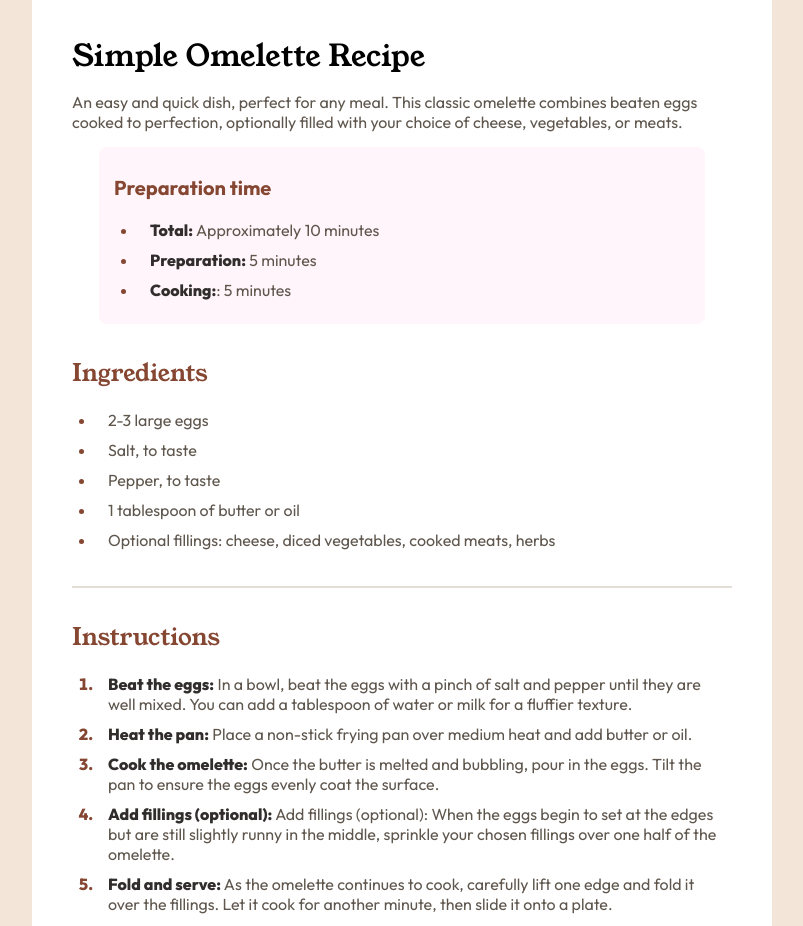
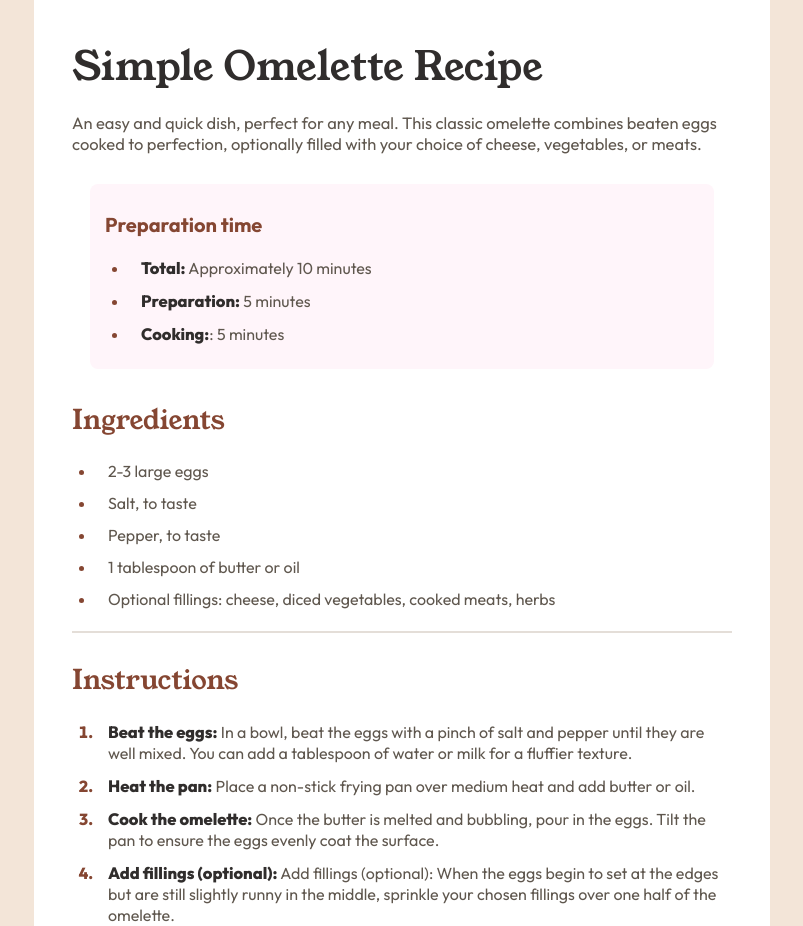
Before and after one commit to Lescano713/RecipePageMain, a plain HTML site: page index.html in a window 1280 px wide. Shown: the part 394-1320 px from the top of the page, without its empty margins (238-1041 px from the left). Drawn offline with Linux system fonts and the light colour scheme.

Commit message:
Uploading corrected HTML and CSS files

```diff
--- a/index.html
+++ b/index.html
@@ -10,18 +10,18 @@
 </head>
 <body>
   <main>
+    <div class="img-content">
+      <img class="recipe-img" src="./assets/images/image-omelette.jpeg" alt="image omelette">
+    </div>
     <section class="recipe">
-      <div class="img-content">
-        <img class="recipe-img" src="./assets/images/image-omelette.jpeg" alt="image omelette">
-      </div>
       <h1>Simple Omelette Recipe</h1>
       <p>An easy and quick dish, perfect for any meal. This classic omelette combines beaten eggs cooked to perfection, optionally filled with your choice of cheese, vegetables, or meats.</p>
       <div class="recipe-preparation-time">
         <h3>Preparation time</h3>
         <ul class="preparation-time-list">
-          <li><span>Total:</span> Approximately 10 minutes</li>
-          <li><span>Preparation:</span> 5 minutes</li>
-          <li><span>Cooking:</span>: 5 minutes</li>
+          <li><span class="span-bold">Total:</span> Approximately 10 minutes</li>
+          <li><span class="span-bold">Preparation:</span> 5 minutes</li>
+          <li><span class="span-bold">Cooking:</span>: 5 minutes</li>
         </ul>
       </div>
     </section>
@@ -38,12 +38,12 @@
     <section class="instructions">
       <h2>Instructions</h2>
       <ol class="instructions-list">
-        <li><span>Beat the eggs:</span> In a bowl, beat the eggs with a pinch of salt and pepper until they are well mixed. You can add a tablespoon of water or milk for a fluffier texture.</li>
-        <li><span>Heat the pan:</span> Place a non-stick frying pan over medium heat and add butter or oil.</li>
-        <li><span>Cook the omelette:</span> Once the butter is melted and bubbling, pour in the eggs. Tilt the pan to ensure the eggs evenly coat the surface.</li>
-        <li><span>Add fillings (optional):</span> Add fillings (optional): When the eggs begin to set at the edges but are still slightly runny in the middle, sprinkle your chosen fillings over one half of the omelette.</li>
-        <li><span>Fold and serve:</span> As the omelette continues to cook, carefully lift one edge and fold it over the fillings. Let it cook for another minute, then slide it onto a plate.</li>
-        <li><span>Enjoy:</span> Serve hot, with additional salt and pepper if needed.</li>
+        <li><span class="span-bold">Beat the eggs:</span> In a bowl, beat the eggs with a pinch of salt and pepper until they are well mixed. You can add a tablespoon of water or milk for a fluffier texture.</li>
+        <li><span class="span-bold">Heat the pan:</span> Place a non-stick frying pan over medium heat and add butter or oil.</li>
+        <li><span class="span-bold">Cook the omelette:</span> Once the butter is melted and bubbling, pour in the eggs. Tilt the pan to ensure the eggs evenly coat the surface.</li>
+        <li><span class="span-bold">Add fillings (optional):</span> Add fillings (optional): When the eggs begin to set at the edges but are still slightly runny in the middle, sprinkle your chosen fillings over one half of the omelette.</li>
+        <li><span class="span-bold">Fold and serve:</span> As the omelette continues to cook, carefully lift one edge and fold it over the fillings. Let it cook for another minute, then slide it onto a plate.</li>
+        <li><span class="span-bold">Enjoy:</span> Serve hot, with additional salt and pepper if needed.</li>
       </ol>
     </section>
     <section class="nutrition">
@@ -51,19 +51,19 @@
       <p>The table below shows nutritional values per serving without the additional fillings.</p>
       <div class="nutrition-table">
           <p>Calories</p>
-          <span>277kcal</span>
+          <span class="grams-table">277kcal</span>
       </div>
       <div class="nutrition-table">
         <p>Carbs</p>
-        <span>0g</span>
+        <span class="grams-table">0g</span>
       </div>
       <div class="nutrition-table">
         <p>Protein</p>
-        <span>20g</span>
+        <span class="grams-table">20g</span>
       </div>
       <div class="nutrition-table">
         <p>Fat</p>
-        <span>22g</span>
+        <span class="grams-table">22g</span>
       </div>
     </section>
   </main>
--- a/style.css
+++ b/style.css
@@ -12,10 +12,6 @@
     --colorBackground2: hsl(330, 100%, 98%);
 }
 
-hr{
-    background-color: var(--colorHr);
-}
-
 body{
     background-color: var(--colorBackground);
     height: auto;
@@ -23,92 +19,89 @@ body{
     justify-content: center;
     align-items: center;
     display: flex;
+    font-family:"Outfit"
 }
 
 main{
     background-color: var(--colorMain);
     width: 100%;
-    max-width: 720px;
+    max-width: 660px;
     border-radius: 15px;
-}
-.ingredients, .instructions{
-    border-bottom: 2px solid var(--colorHr);
+    .recipe-img{
+        width: 100%;
+        border-radius: 10px;
+        padding: 0;
+    }
 }
 
 section{
-    /* p,li{
-        padding-right: 20px;
-    } */
+    margin: 32px;
+    padding-bottom: 5px;
+    h1{
+        font-size:  38px;
+        margin-bottom: 0;
+    }
     h1, h2{
         font-family: "Young Serif";
         font-weight: normal;
     }
-    p, span,h3,li{
-        font-family:"Outfit" ;
+    p, span,li{
         font-size: 16px;
         color: var(--colorParagraph);
+        line-height: 21px;
     }
     h2,h3{
         color: var(--colorTitles);
+    }
+    h3{
+        font-size: 20px;
     }
     ul, ol{
         margin-inline-start: -16px;
         margin-right: 10px ;
     }
     li{
-        margin-bottom: 10px;
+        margin-bottom: 11px;
         padding-left: 12px;
     }
     li::marker{
         color: var(--colorTitles);
+    }
+    span, li::marker{
         font-weight: 800;
     }
-    span{
-        font-weight: 800;
+    .span-bold, h1{
         color: var(--colorSpan);
     }
 }
 
-section:not(:first-child){
-    margin: 32px 30px ;
-    padding-bottom: 20px;
-}
 
 .recipe{
-    .recipe-img{
-        width: 100%;
-        border-radius: 10px;
-        padding: 0;
-    }
-    h1{
-        font-size:  30px;
-    }
-
-    h1, p, .recipe-preparation-time{
-        margin: 30px 30px 15px 30px ;
-    }
-
     .recipe-preparation-time{
         background-color: var(--colorBackground2);
         padding: 8px 15px;
         border-radius: 8px;
         margin: auto;
-        width: 80%;
+        margin-top: 30px;
+        min-width: 72%;
+        max-width: 90%;
     }
+}
+
+.ingredients, .instructions{
+    border-bottom: 2px solid var(--colorHr);
 }
 
 .nutrition-table{
     display: grid;
     grid-template-columns: 1fr 1fr;
     align-items: center;
-    padding-bottom: 5px;
     font-weight: 500;
     p{
         margin-left: 30px;
     }
-    span{
+    .grams-table{
         color: var(--colorTitles);
-        text-align: start;
     }
 }
 
@@ -116,33 +109,31 @@ section:not(:first-child){
     border-bottom: 2px solid var(--colorHr);
 }
 
-@media (min-width: 470px) {
+@media (min-width: 500px) {
+    section{
+        margin: 8px 30px 8px 30px;
+
+    }
     body{
         padding: 50px;
-    }
-    .recipe{
-        h1,p{
-            margin-top: 0;
-        }
-        h1{
-            margin-top: 10px;
-        }
-        h3{
-            font-size: 20px;
-        }
     }
 }
 
 @media (min-width: 600px){
-    .recipe{
-        .img-content{
-            padding: 33px;
-        }
-        h1{
-            margin-top: 0px;
+    main{
+        padding: 38px;
+        section{
+            margin: 0;
+            padding: 5px 0;
+            h1{
+                font-size: 40px ;
+            }
+            h2{
+                font-size: 27px;
+            }
+            p, span{
+                font-size: 16.5px;
+            }
         }
     }
-    main{
-        padding: 10px;
-    }
 }
```
